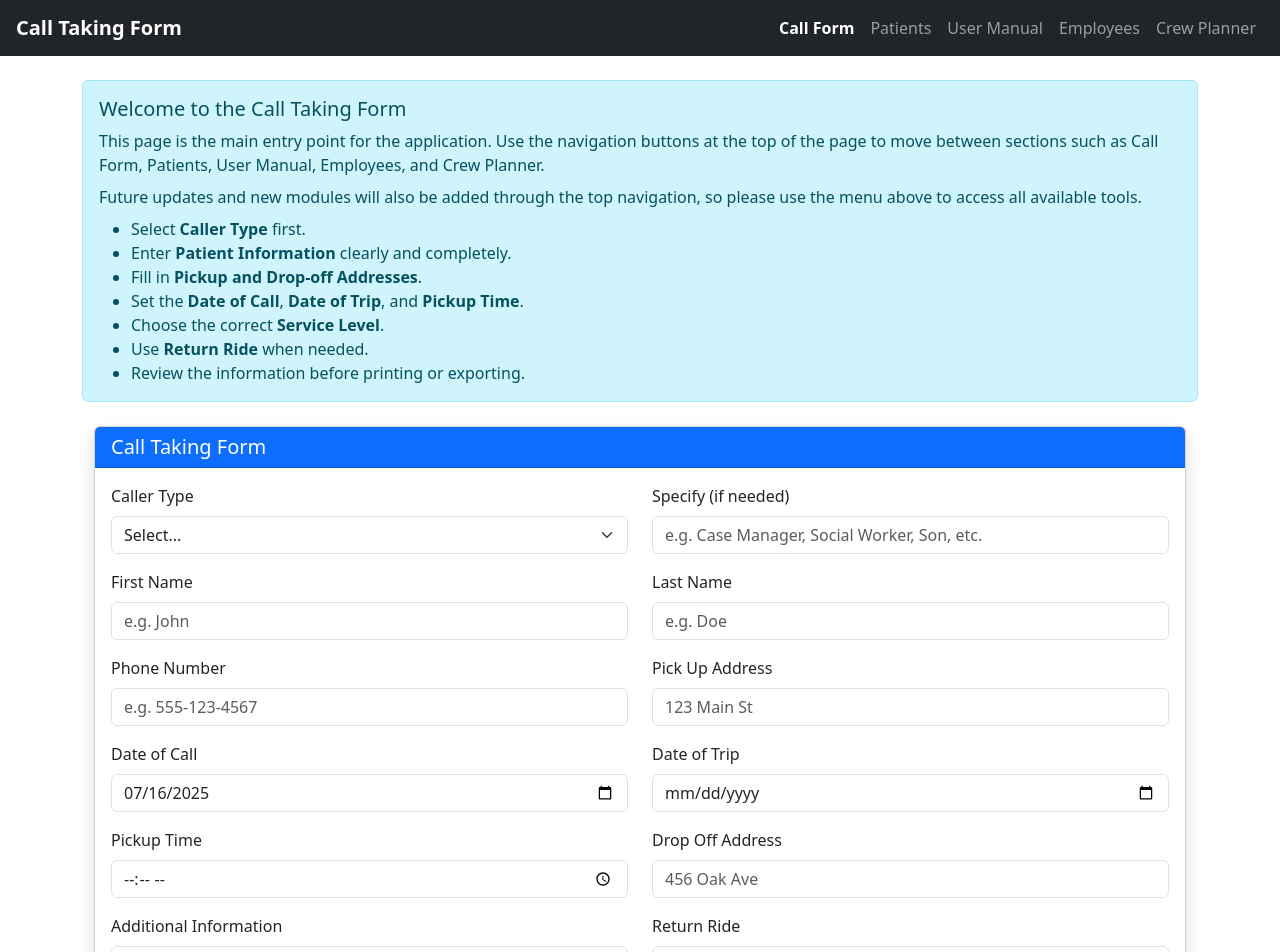
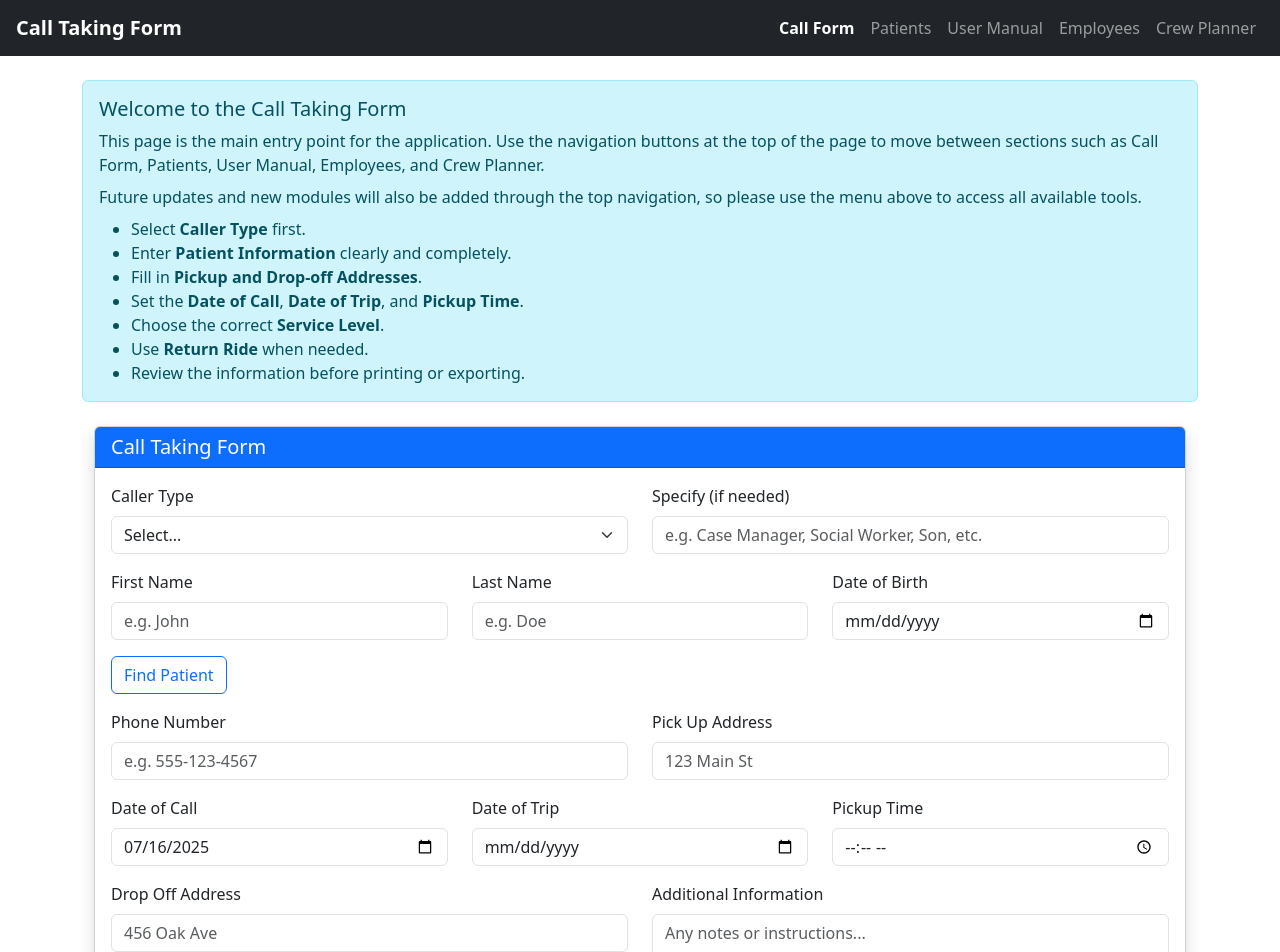
Before and after one commit to AlehSitsko/Call-Taking-Form-React, a React (Vite) app: page / in a window 1280 px wide. Shown: the top 952 px of the page. Built offline with nearby package versions, Linux system fonts and the light colour scheme.

Commit message:
Refactor CallForm state, add DOB field, improve return ride logic, add patient lookup placeholder

```diff
--- a/src/components/CallForm.jsx
+++ b/src/components/CallForm.jsx
@@ -6,68 +6,174 @@ import React, {
   useEffect,
 } from 'react';
 
+// Main form component for call intake.
+// forwardRef is used so the parent page can trigger clearForm() externally.
 const CallForm = forwardRef((props, ref) => {
-  const formRef = useRef();
+  // Ref for the form element.
+  const formRef = useRef(null);
 
-  const [callerType, setCallerType] = useState('');
-  const [callerNote, setCallerNote] = useState('');
-  const [pickupTime, setPickupTime] = useState('');
-  const [returnRideOption, setReturnRideOption] = useState('none');
-  const [returnPickUp, setReturnPickUp] = useState('');
-  const [returnDestination, setReturnDestination] = useState('');
-  const [returnTime, setReturnTime] = useState('');
-  const [serviceLevel, setServiceLevel] = useState('');
-  const [formData, setFormData] = useState({
-    callDate: new Date().toISOString().split('T')[0], // Default to today
-    tripDate: ''
-  });
+  // Helper function to get today's date in YYYY-MM-DD format.
+  const getTodayDate = () => new Date().toISOString().split('T')[0];
 
+  // Initial form state.
+  // The entire form is stored in one object to make future backend integration easier.
+  const initialFormData = {
+    // Caller information
+    callerType: '',
+    callerNote: '',
+
+    // Patient information
+    firstName: '',
+    lastName: '',
+    dob: '',
+    phoneNumber: '',
+
+    // Main trip information
+    pickupAddress: '',
+    dropoffAddress: '',
+    callDate: getTodayDate(),
+    tripDate: '',
+    pickupTime: '',
+    additionalInfo: '',
+
+    // Return ride information
+    returnRideOption: 'none',
+    returnPickup: '',
+    returnDestination: '',
+    returnTime: '',
+
+    // Service level
+    serviceLevel: '',
+  };
+
+  // Main form state.
+  const [formData, setFormData] = useState(initialFormData);
+
+  // Stores the previous return ride option.
+  // This is used to detect when return ride is turned on or off.
+  const previousReturnRideOption = useRef('none');
+
+  // Generic change handler for text, date, time, select, and textarea fields.
+  const handleChange = (e) => {
+    const { name, value } = e.target;
+
+    setFormData((prev) => ({
+      ...prev,
+      [name]: value,
+    }));
+  };
+
+  // Dedicated handler for service level radio buttons.
+  const handleServiceLevelChange = (value) => {
+    setFormData((prev) => ({
+      ...prev,
+      serviceLevel: value,
+    }));
+  };
+
+  // Manually sync return addresses from the main trip route.
+  // Useful when the dispatcher wants to regenerate the return route.
+  const syncReturnAddresses = () => {
+    setFormData((prev) => ({
+      ...prev,
+      returnPickup: prev.dropoffAddress,
+      returnDestination: prev.pickupAddress,
+    }));
+  };
+
+  // Placeholder patient search action.
+  // This is the future connection point for searching the patient database.
+  const handleFindPatient = () => {
+    const trimmedLastName = formData.lastName.trim();
+    const trimmedDob = formData.dob.trim();
+
+    // Require at least one search field.
+    if (!trimmedLastName && !trimmedDob) {
+      window.alert('Please enter Last Name or Date of Birth before searching.');
+      return;
+    }
+
+    // Placeholder behavior for now.
+    // Later this will call the backend API and show search results.
+    console.log('Patient search placeholder:', {
+      lastName: trimmedLastName,
+      dob: trimmedDob,
+    });
+
+    window.alert(
+      'Patient lookup is not connected yet. This button is ready for future backend integration.'
+    );
+  };
+
+  // Expose clearForm() to the parent page.
   useImperativeHandle(ref, () => ({
     clearForm() {
-      const form = formRef.current;
-      if (!form) return;
-      const inputs = form.querySelectorAll('input, textarea');
-      inputs.forEach((input) => (input.value = ''));
+      setFormData({
+        ...initialFormData,
+        callDate: getTodayDate(),
+      });
 
-      setCallerType('');
-      setCallerNote('');
-      setPickupTime('');
-      setReturnRideOption('none');
-      setReturnPickUp('');
-      setReturnDestination('');
-      setReturnTime('');
-      setServiceLevel('');
-      setFormData({
-        callDate: '',
-        tripDate: ''
-      });
+      // Reset tracked previous option too.
+      previousReturnRideOption.current = 'none';
     },
   }));
 
+  // Auto-fill return addresses only once when return ride is enabled.
+  // This avoids overwriting manual edits every time addresses change.
   useEffect(() => {
-    const pickup = document.getElementById('pickupAddress')?.value || '';
-    const dropoff = document.getElementById('dropoffAddress')?.value || '';
+    const previousOption = previousReturnRideOption.current;
+    const currentOption = formData.returnRideOption;
 
-    if (returnRideOption !== 'none') {
-      setReturnPickUp(dropoff);
-      setReturnDestination(pickup);
-    } else {
-      setReturnPickUp('');
-      setReturnDestination('');
-      setReturnTime('');
+    const isReturnRideJustEnabled =
+      previousOption === 'none' && currentOption !== 'none';
+
+    const isReturnRideDisabled =
+      previousOption !== 'none' && currentOption === 'none';
+
+    if (isReturnRideJustEnabled) {
+      setFormData((prev) => ({
+        ...prev,
+        returnPickup: prev.dropoffAddress,
+        returnDestination: prev.pickupAddress,
+      }));
     }
-  }, [returnRideOption]);
+
+    if (isReturnRideDisabled) {
+      setFormData((prev) => ({
+        ...prev,
+        returnPickup: '',
+        returnDestination: '',
+        returnTime: '',
+      }));
+    }
+
+    // Save current value for the next render.
+    previousReturnRideOption.current = currentOption;
+  }, [formData.returnRideOption]);
+
+  // Submit handler placeholder.
+  // Right now it prevents page refresh and logs form data.
+  const handleSubmit = (e) => {
+    e.preventDefault();
+    console.log('Form submitted:', formData);
+  };
 
   return (
     <div className="container mt-4">
       <div className="card shadow">
+        {/* Form header */}
         <div className="card-header bg-primary text-white">
           <h5 className="mb-0">Call Taking Form</h5>
         </div>
+
         <div className="card-body">
-          <form ref={formRef}>
+          {/* Main form */}
+          <form ref={formRef} onSubmit={handleSubmit}>
             <div className="row">
-              {/* Caller Type */}
+              {/* =========================================================
+                  Caller Information
+              ========================================================== */}
+
               <div className="col-md-6 mb-3">
                 <label htmlFor="callerType" className="form-label">
                   Caller Type
@@ -75,8 +181,9 @@ const CallForm = forwardRef((props, ref) => {
                 <select
                   className="form-select"
                   id="callerType"
-                  value={callerType}
-                  onChange={(e) => setCallerType(e.target.value)}
+                  name="callerType"
+                  value={formData.callerType}
+                  onChange={handleChange}
                 >
                   <option value="">Select...</option>
                   <option value="Broker">Broker</option>
@@ -86,7 +193,6 @@ const CallForm = forwardRef((props, ref) => {
                 </select>
               </div>
 
-              {/* Caller Note */}
               <div className="col-md-6 mb-3">
                 <label htmlFor="callerNote" className="form-label">
                   Specify (if needed)
@@ -95,14 +201,18 @@ const CallForm = forwardRef((props, ref) => {
                   type="text"
                   className="form-control"
                   id="callerNote"
+                  name="callerNote"
                   placeholder="e.g. Case Manager, Social Worker, Son, etc."
-                  value={callerNote}
-                  onChange={(e) => setCallerNote(e.target.value)}
+                  value={formData.callerNote}
+                  onChange={handleChange}
                 />
               </div>
 
-              {/* Name and Phone */}
-              <div className="col-md-6 mb-3">
+              {/* =========================================================
+                  Patient Information
+              ========================================================== */}
+
+              <div className="col-md-4 mb-3">
                 <label htmlFor="firstName" className="form-label">
                   First Name
                 </label>
@@ -110,11 +220,15 @@ const CallForm = forwardRef((props, ref) => {
                   type="text"
                   className="form-control"
                   id="firstName"
+                  name="firstName"
                   placeholder="e.g. John"
                   autoComplete="given-name"
+                  value={formData.firstName}
+                  onChange={handleChange}
                 />
               </div>
-              <div className="col-md-6 mb-3">
+
+              <div className="col-md-4 mb-3">
                 <label htmlFor="lastName" className="form-label">
                   Last Name
                 </label>
@@ -122,10 +236,40 @@ const CallForm = forwardRef((props, ref) => {
                   type="text"
                   className="form-control"
                   id="lastName"
+                  name="lastName"
                   placeholder="e.g. Doe"
                   autoComplete="family-name"
+                  value={formData.lastName}
+                  onChange={handleChange}
                 />
               </div>
+
+              <div className="col-md-4 mb-3">
+                <label htmlFor="dob" className="form-label">
+                  Date of Birth
+                </label>
+                <input
+                  type="date"
+                  className="form-control"
+                  id="dob"
+                  name="dob"
+                  value={formData.dob}
+                  onChange={handleChange}
+                />
+              </div>
+
+              {/* Patient search action */}
+              {/* This is a placeholder for future backend lookup by last name and/or DOB */}
+              <div className="col-md-12 mb-3">
+                <button
+                  type="button"
+                  className="btn btn-outline-primary"
+                  onClick={handleFindPatient}
+                >
+                  Find Patient
+                </button>
+              </div>
+
               <div className="col-md-6 mb-3">
                 <label htmlFor="phoneNumber" className="form-label">
                   Phone Number
@@ -134,10 +278,14 @@ const CallForm = forwardRef((props, ref) => {
                   type="tel"
                   className="form-control"
                   id="phoneNumber"
+                  name="phoneNumber"
                   placeholder="e.g. 555-123-4567"
                   autoComplete="tel"
+                  value={formData.phoneNumber}
+                  onChange={handleChange}
                 />
               </div>
+
               <div className="col-md-6 mb-3">
                 <label htmlFor="pickupAddress" className="form-label">
                   Pick Up Address
@@ -146,31 +294,46 @@ const CallForm = forwardRef((props, ref) => {
                   type="text"
                   className="form-control"
                   id="pickupAddress"
+                  name="pickupAddress"
                   placeholder="123 Main St"
+                  value={formData.pickupAddress}
+                  onChange={handleChange}
                 />
               </div>
-              {/*Call and Ride Details*/}
-              <div className="col-md-6 mb-3">
-                <label htmlFor='callDate' className='form-label'>Date of Call</label>
+
+              {/* =========================================================
+                  Call and Trip Details
+              ========================================================== */}
+
+              <div className="col-md-4 mb-3">
+                <label htmlFor="callDate" className="form-label">
+                  Date of Call
+                </label>
                 <input
                   type="date"
                   className="form-control"
                   id="callDate"
-                  value={formData.callDate || ''}
-                  onChange={(e) => setFormData({ ...formData, callDate: e.target.value })}
+                  name="callDate"
+                  value={formData.callDate}
+                  onChange={handleChange}
                 />
               </div>
-              <div className='col-md-6 mb-3'>
-                <label htmlFor='tripDate' className='form-label'>Date of Trip</label>
+
+              <div className="col-md-4 mb-3">
+                <label htmlFor="tripDate" className="form-label">
+                  Date of Trip
+                </label>
                 <input
                   type="date"
                   className="form-control"
                   id="tripDate"
-                  value={formData.tripDate || ''}
-                  onChange={(e) => setFormData({ ...formData, tripDate: e.target.value })}
+                  name="tripDate"
+                  value={formData.tripDate}
+                  onChange={handleChange}
                 />
               </div>
-              <div className="col-md-6 mb-3">
+
+              <div className="col-md-4 mb-3">
                 <label htmlFor="pickupTime" className="form-label">
                   Pickup Time
                 </label>
@@ -178,10 +341,12 @@ const CallForm = forwardRef((props, ref) => {
                   type="time"
                   className="form-control"
                   id="pickupTime"
-                  value={pickupTime}
-                  onChange={(e) => setPickupTime(e.target.value)}
+                  name="pickupTime"
+                  value={formData.pickupTime}
+                  onChange={handleChange}
                 />
               </div>
+
               <div className="col-md-6 mb-3">
                 <label htmlFor="dropoffAddress" className="form-label">
                   Drop Off Address
@@ -190,9 +355,13 @@ const CallForm = forwardRef((props, ref) => {
                   type="text"
                   className="form-control"
                   id="dropoffAddress"
+                  name="dropoffAddress"
                   placeholder="456 Oak Ave"
+                  value={formData.dropoffAddress}
+                  onChange={handleChange}
                 />
               </div>
+
               <div className="col-md-6 mb-3">
                 <label htmlFor="additionalInfo" className="form-label">
                   Additional Information
@@ -200,12 +369,18 @@ const CallForm = forwardRef((props, ref) => {
                 <textarea
                   className="form-control"
                   id="additionalInfo"
+                  name="additionalInfo"
                   rows="2"
                   placeholder="Any notes or instructions..."
+                  value={formData.additionalInfo}
+                  onChange={handleChange}
                 />
               </div>
 
-              {/* Return Ride */}
+              {/* =========================================================
+                  Return Ride
+              ========================================================== */}
+
               <div className="col-md-6 mb-3">
                 <label htmlFor="returnRideOption" className="form-label">
                   Return Ride
@@ -213,8 +388,9 @@ const CallForm = forwardRef((props, ref) => {
                 <select
                   className="form-select"
                   id="returnRideOption"
-                  value={returnRideOption}
-                  onChange={(e) => setReturnRideOption(e.target.value)}
+                  name="returnRideOption"
+                  value={formData.returnRideOption}
+                  onChange={handleChange}
                 >
                   <option value="none">No Return</option>
                   <option value="return">Return Ride</option>
@@ -222,9 +398,21 @@ const CallForm = forwardRef((props, ref) => {
                 </select>
               </div>
 
-              {/* Conditional Return Fields */}
-              {(returnRideOption === 'return' ||
-                returnRideOption === 'will_call') && (
+              {/* Manual helper button for rebuilding return addresses */}
+              {formData.returnRideOption !== 'none' && (
+                <div className="col-md-6 mb-3 d-flex align-items-end">
+                  <button
+                    type="button"
+                    className="btn btn-outline-secondary w-100"
+                    onClick={syncReturnAddresses}
+                  >
+                    Sync Return Addresses
+                  </button>
+                </div>
+              )}
+
+              {(formData.returnRideOption === 'return' ||
+                formData.returnRideOption === 'will_call') && (
                 <>
                   <div className="col-md-6 mb-3">
                     <label htmlFor="returnPickup" className="form-label">
@@ -234,10 +422,12 @@ const CallForm = forwardRef((props, ref) => {
                       type="text"
                       className="form-control"
                       id="returnPickup"
-                      value={returnPickUp}
-                      onChange={(e) => setReturnPickUp(e.target.value)}
+                      name="returnPickup"
+                      value={formData.returnPickup}
+                      onChange={handleChange}
                     />
                   </div>
+
                   <div className="col-md-6 mb-3">
                     <label htmlFor="returnDestination" className="form-label">
                       Return Destination Address
@@ -246,11 +436,13 @@ const CallForm = forwardRef((props, ref) => {
                       type="text"
                       className="form-control"
                       id="returnDestination"
-                      value={returnDestination}
-                      onChange={(e) => setReturnDestination(e.target.value)}
+                      name="returnDestination"
+                      value={formData.returnDestination}
+                      onChange={handleChange}
                     />
                   </div>
-                  {returnRideOption === 'return' && (
+
+                  {formData.returnRideOption === 'return' && (
                     <div className="col-md-6 mb-3">
                       <label htmlFor="returnTime" className="form-label">
                         Return Pick Up Time
@@ -259,21 +451,28 @@ const CallForm = forwardRef((props, ref) => {
                         type="time"
                         className="form-control"
                         id="returnTime"
-                        value={returnTime}
-                        onChange={(e) => setReturnTime(e.target.value)}
+                        name="returnTime"
+                        value={formData.returnTime}
+                        onChange={handleChange}
                       />
                     </div>
                   )}
                 </>
               )}
 
-              {/* Service Level */}
+              {/* =========================================================
+                  Service Level
+              ========================================================== */}
+
               <div className="col-md-12 mb-3">
                 <label className="form-label">Service Level</label>
+
                 <div className="d-flex gap-3 flex-wrap">
                   <div
                     className={`form-check p-2 rounded ${
-                      serviceLevel === 'stretcher' ? 'bg-info text-white' : 'border'
+                      formData.serviceLevel === 'stretcher'
+                        ? 'bg-info text-white'
+                        : 'border'
                     }`}
                   >
                     <input
@@ -282,8 +481,8 @@ const CallForm = forwardRef((props, ref) => {
                       name="serviceLevel"
                       id="stretcher"
                       value="stretcher"
-                      checked={serviceLevel === 'stretcher'}
-                      onChange={() => setServiceLevel('stretcher')}
+                      checked={formData.serviceLevel === 'stretcher'}
+                      onChange={() => handleServiceLevelChange('stretcher')}
                     />
                     <label className="form-check-label ms-2" htmlFor="stretcher">
                       Stretcher Base
@@ -292,7 +491,9 @@ const CallForm = forwardRef((props, ref) => {
 
                   <div
                     className={`form-check p-2 rounded ${
-                      serviceLevel === 'bls' ? 'bg-success text-white' : 'border'
+                      formData.serviceLevel === 'bls'
+                        ? 'bg-success text-white'
+                        : 'border'
                     }`}
                   >
                     <input
@@ -301,8 +502,8 @@ const CallForm = forwardRef((props, ref) => {
                       name="serviceLevel"
                       id="bls"
                       value="bls"
-                      checked={serviceLevel === 'bls'}
-                      onChange={() => setServiceLevel('bls')}
+                      checked={formData.serviceLevel === 'bls'}
+                      onChange={() => handleServiceLevelChange('bls')}
                     />
                     <label className="form-check-label ms-2" htmlFor="bls">
                       BLS
@@ -311,7 +512,9 @@ const CallForm = forwardRef((props, ref) => {
 
                   <div
                     className={`form-check p-2 rounded ${
-                      serviceLevel === 'als' ? 'bg-danger text-white' : 'border'
+                      formData.serviceLevel === 'als'
+                        ? 'bg-danger text-white'
+                        : 'border'
                     }`}
                   >
                     <input
@@ -320,8 +523,8 @@ const CallForm = forwardRef((props, ref) => {
                       name="serviceLevel"
                       id="als"
                       value="als"
-                      checked={serviceLevel === 'als'}
-                      onChange={() => setServiceLevel('als')}
+                      checked={formData.serviceLevel === 'als'}
+                      onChange={() => handleServiceLevelChange('als')}
                     />
                     <label className="form-check-label ms-2" htmlFor="als">
                       ALS
@@ -331,6 +534,7 @@ const CallForm = forwardRef((props, ref) => {
               </div>
             </div>
 
+            {/* Form actions */}
             <div className="d-flex justify-content-between mt-4">
               <button type="submit" className="btn btn-success">
                 Submit
```
Also changed, not shown: src/pages/CallFormPage.jsx (+56 -9 lines).
